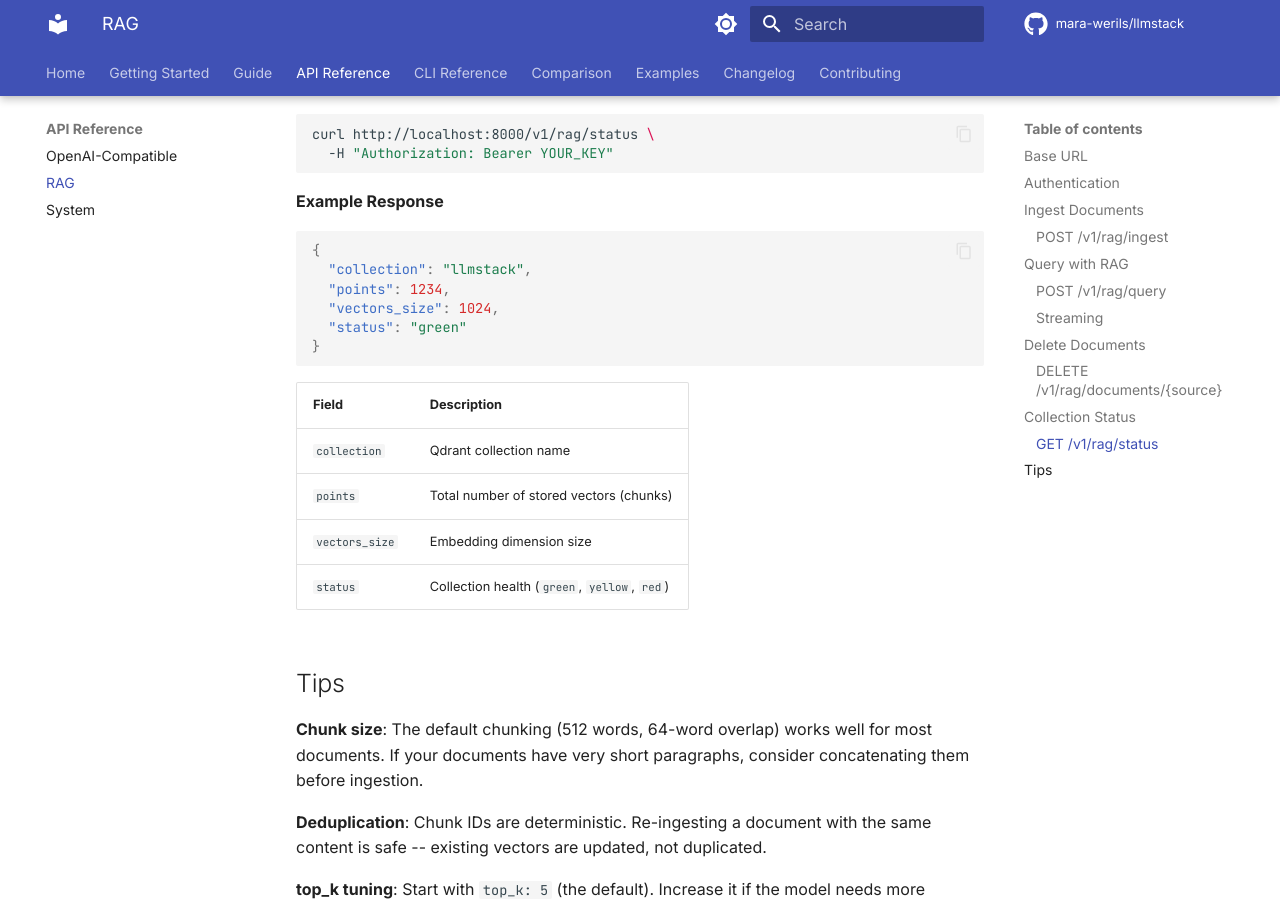
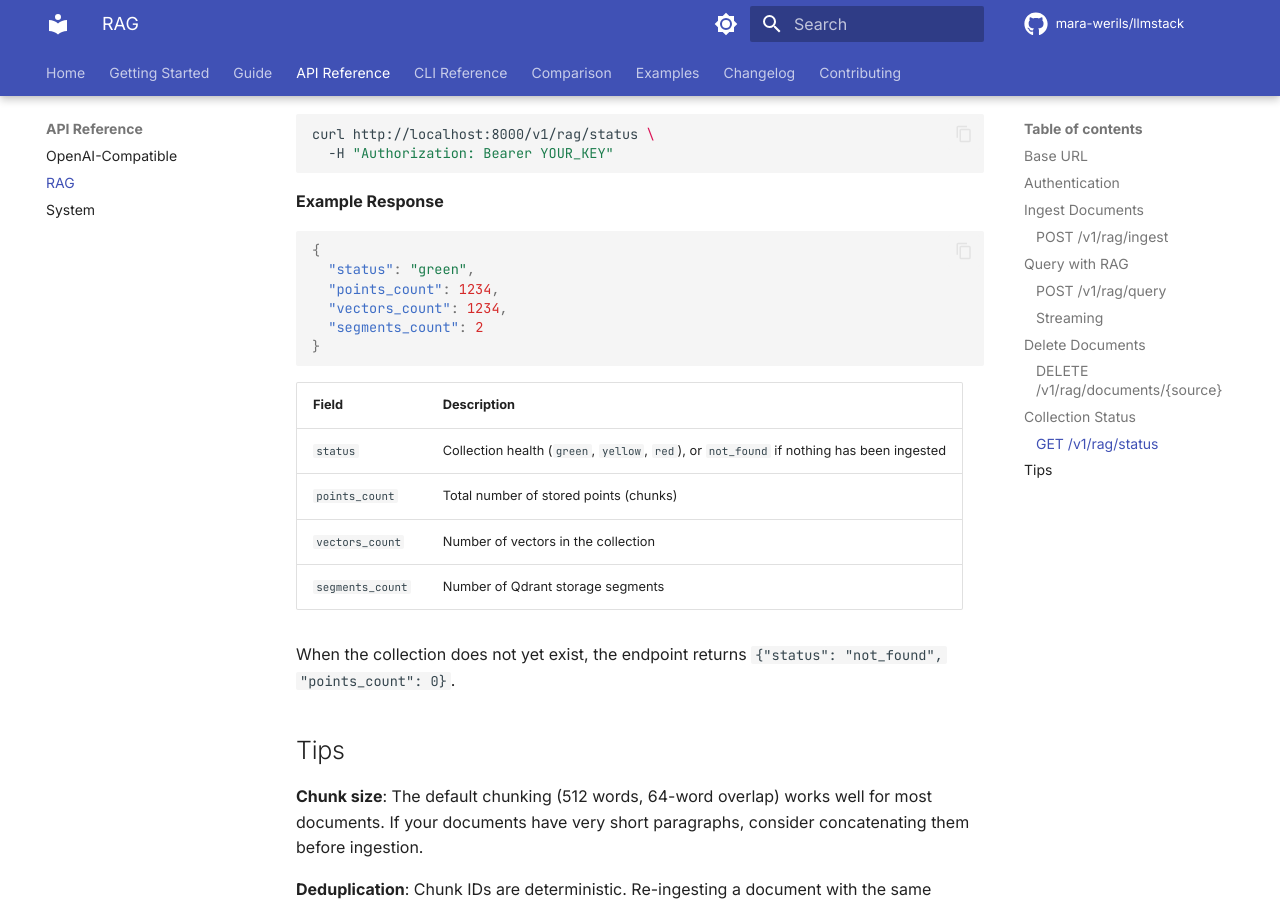
Before and after one commit to mara-werils/llmstack, an MkDocs documentation site: the page built from docs/api/rag.md, in a window 1280 px wide and 900 px high, scrolled down 4347 px. Built offline with MkDocs 1.6.1 and Material for MkDocs 9.7.7, drawn with Linux system fonts in a browser that asks for light colours; comment, search, counter and statistics services are not loaded.

Commit message:
docs(api): correct the /v1/rag/status response shape
The documented response used fields (collection, points, vectors_size) that
the endpoint never returns. collection_info() actually returns status,
points_count, vectors_count and segments_count -- and {status: not_found,
points_count: 0} before anything is ingested. Match the docs to reality.

````diff
--- a/docs/api/rag.md
+++ b/docs/api/rag.md
@@ -195,19 +195,21 @@ curl http://localhost:8000/v1/rag/status \
 
 ```json
 {
-  "collection": "llmstack",
-  "points": 1234,
-  "vectors_size": 1024,
-  "status": "green"
+  "status": "green",
+  "points_count": 1234,
+  "vectors_count": 1234,
+  "segments_count": 2
 }
 ```
 
 | Field | Description |
 |---|---|
-| `collection` | Qdrant collection name |
-| `points` | Total number of stored vectors (chunks) |
-| `vectors_size` | Embedding dimension size |
-| `status` | Collection health (`green`, `yellow`, `red`) |
+| `status` | Collection health (`green`, `yellow`, `red`), or `not_found` if nothing has been ingested |
+| `points_count` | Total number of stored points (chunks) |
+| `vectors_count` | Number of vectors in the collection |
+| `segments_count` | Number of Qdrant storage segments |
+
+When the collection does not yet exist, the endpoint returns `{"status": "not_found", "points_count": 0}`.
 
 ## Tips
 
````
